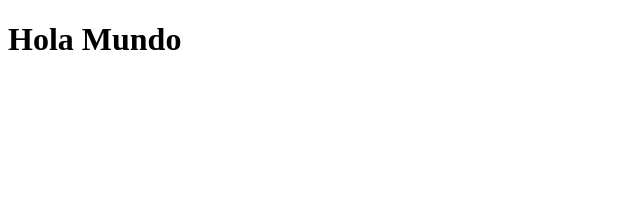
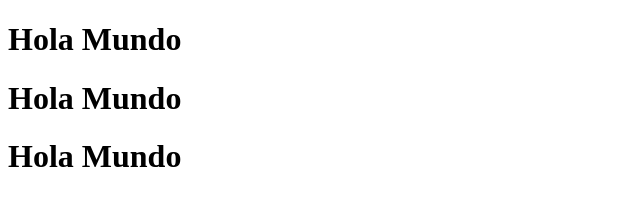
Before and after one commit to YamilTejada/PracticaGit, a plain HTML site: page index.html in a window 1280 px wide. Shown: the whole page, without its empty margins (0-640 px from the left). Drawn offline with Linux system fonts and the light colour scheme.

Commit message:
Segundo Commit

```diff
--- a/index.html
+++ b/index.html
@@ -7,6 +7,12 @@
 </head>
 <body>
 
+
+    <!--Restaurar todo-->
+    <!-- git restore index.html -->
+
+    <h1>Hola Mundo</h1>
+    <h1>Hola Mundo</h1>
     <h1>Hola Mundo</h1>
 
 </body>
```
